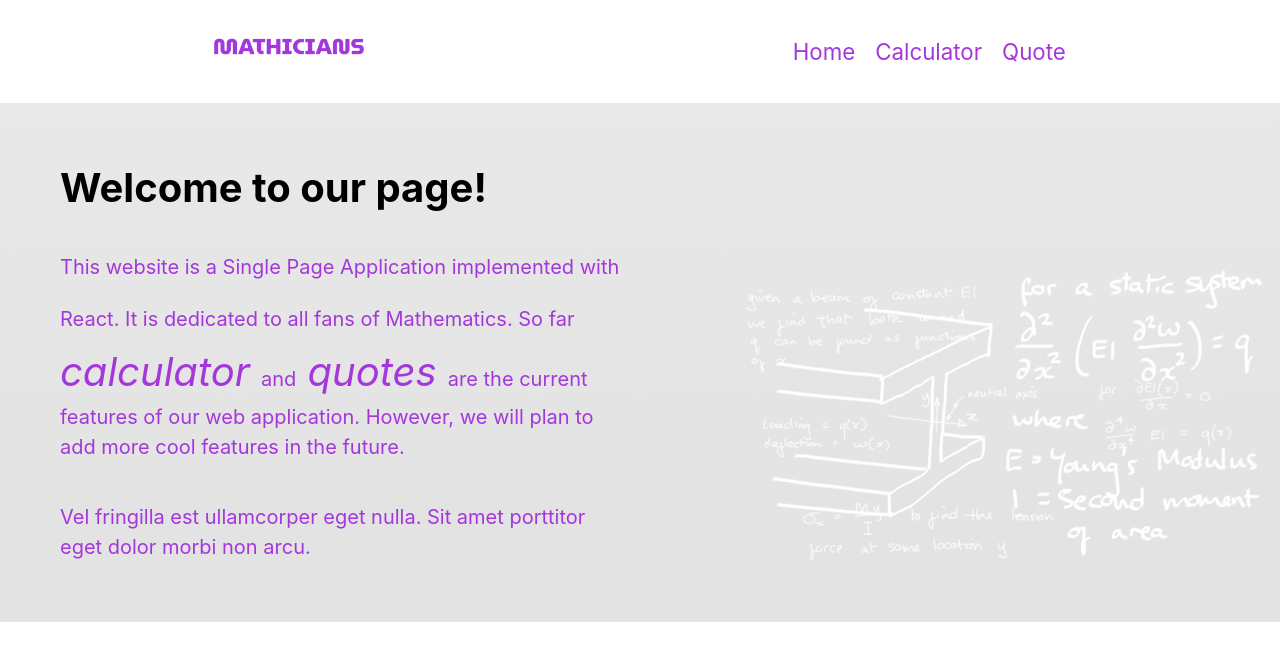
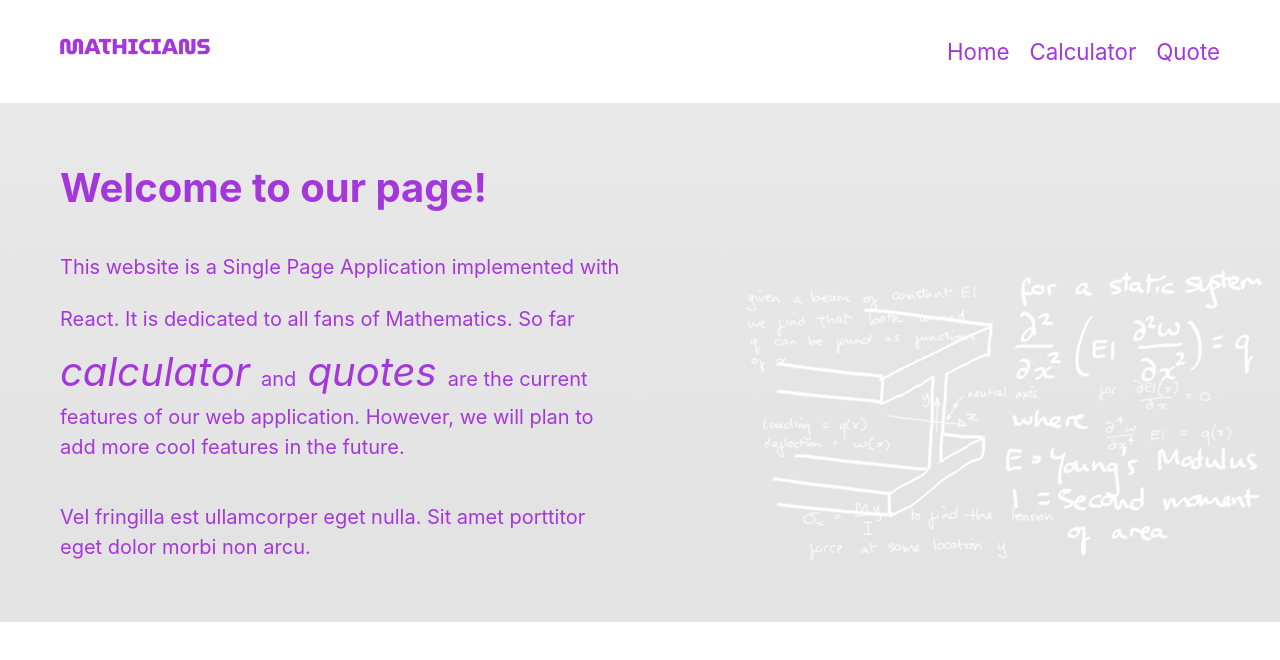
Before and after one commit to Atril33/math-magicians-1, a React (Create React App) app: page / in a window 1280 px wide. Shown: the top 660 px of the page. Built offline with nearby package versions, Linux system fonts and the light colour scheme.

Commit message:
Align horizontal spacing according to general layout

```diff
--- a/src/styles/Calculator.module.css
+++ b/src/styles/Calculator.module.css
@@ -17,8 +17,8 @@
   width: 75%;
 }
 
-h1 {
-  color: black;
+.wrapper h1 {
+  padding: 3rem;
 }
 
 .row {
--- a/src/styles/Header.module.css
+++ b/src/styles/Header.module.css
@@ -1,7 +1,8 @@
 .header {
   display: flex;
-  justify-content: space-around;
+  justify-content: space-between;
   align-items: center;
+  margin: 0 3rem;
 }
 
 @media screen and (max-width: 385px) {
```
